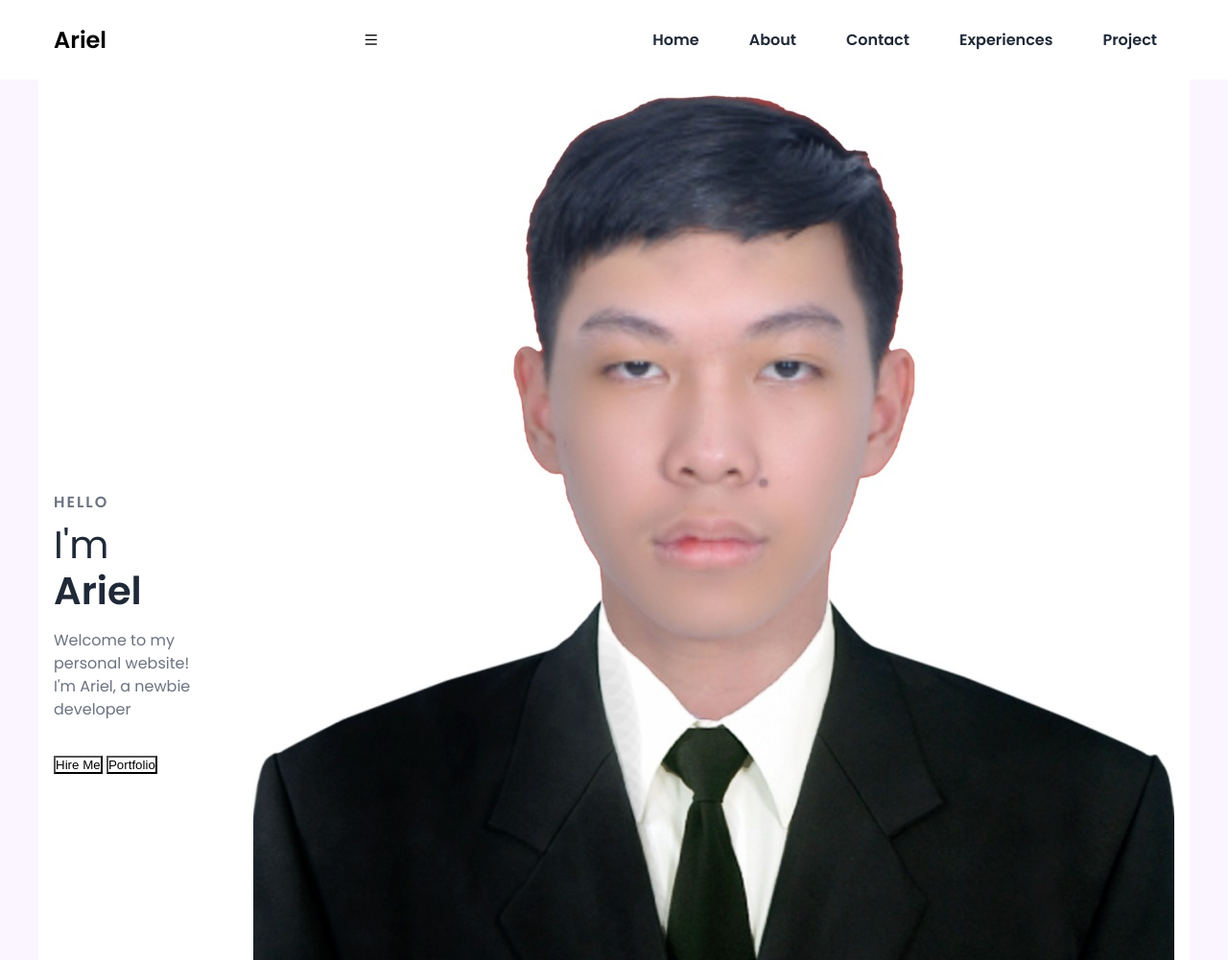
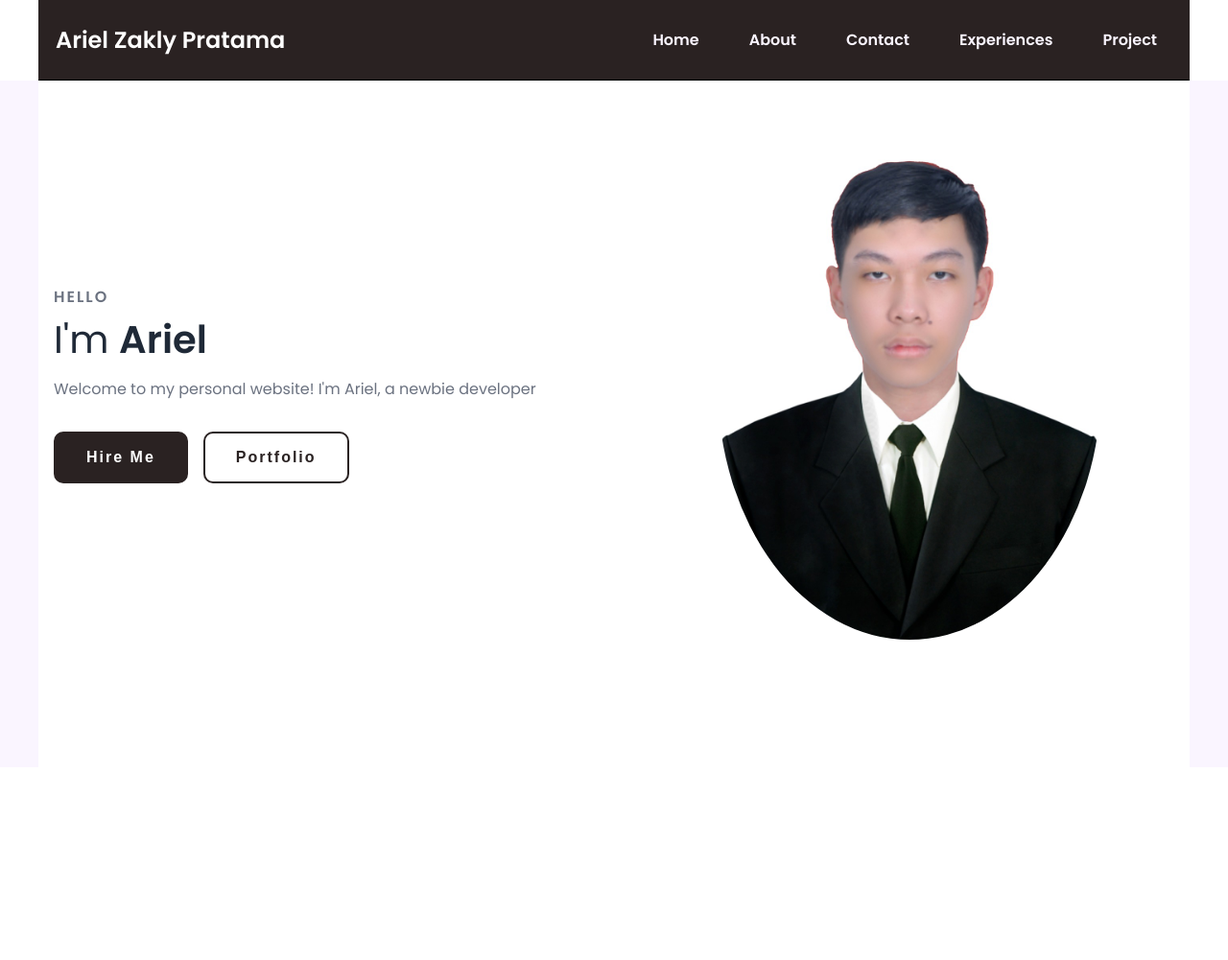
Before and after one commit to 24aeronyx/personalweb, a plain HTML site: page index.html in a window 1280 px wide. Shown: the top 1001 px of the page at 96% size. After the commit the page ends 800 px from the top, so only its background shows below. Drawn offline with nearby package versions, Linux system fonts and the light colour scheme.

Commit message:
Styling buttons

```diff
--- a/index.html
+++ b/index.html
@@ -13,10 +13,7 @@
 <body>
     <nav>
         <div class="nav__content">
-          <div class="logo"><a href="#">Ariel</a></div>
-          <label for="check" class="checkbox">
-            <i class="ri-menu-line"></i>
-          </label>
+          <div class="logo"><a href="#">Ariel Zakly Pratama</a></div>
           <ul>
             <li><a href="#">Home</a></li>
             <li><a href="#">About</a></li>
--- a/style.css
+++ b/style.css
@@ -1,9 +1,9 @@
 @import url("https://fonts.googleapis.com/css2?family=Poppins:wght@400;600;700&display=swap");
 
 :root {
-  --primary-color: black;
-  --primary-color-dark: black;
-  --secondary-color: black;
+  --primary-color: rgb(42, 34, 34);
+  --primary-color-dark: rgb(42, 34, 34);
+  --secondary-color: rgb(42, 34, 34);
   --text-dark: #1f2937;
   --text-light: #6b7280;
   --extra-light: #faf5ff;
@@ -17,9 +17,6 @@
   background: white;
 }
 
-.ri-menu-line{
-    color: black;
-}
 a {
   text-decoration: none;
 }
@@ -40,20 +37,24 @@ nav {
 .nav__content {
   max-width: var(--max-width);
   margin: auto;
+  background: var(--primary-color);
   padding: 1.5rem 1rem;
   display: flex;
   align-items: center;
   justify-content: space-between;
+  border-bottom: solid 1px;
 }
 
 nav .logo a {
   font-size: 1.5rem;
   font-weight: 600;
-  color: var(--primary-color);
+  border: 2px solid transparent;
+  color: white;
   transition: 0.3s;
+  background: var(--primary-color);
 }
 nav .logo a:hover {
-  color: var(--primary-color-dark);
+  color: white;
 }
 
 ul {
@@ -62,21 +63,24 @@ ul {
     gap: 1rem;
     list-style: none;
     transition: left 0.3s;
+    background:var(--primary-color);
+
   }
 
   ul li a {
     padding: 0.5rem 1rem;
+    background: var(--primary-color);
     border: 2px solid transparent;
     text-decoration: none;
     font-weight: 600;
-    color: var(--text-dark);
+    color: var(--extra-light);
     transition: 0.3s;
   }
 
   ul li a:hover {
-    border-top-color: var(--secondary-color);
-    border-bottom-color: var(--secondary-color);
-    color: var(--secondary-color);
+    border-left-color: white;
+    border-right-color: white;
+    color: white;
   }
 
   .section {
@@ -123,3 +127,48 @@ ul {
     color: var(--text-light);
     margin-bottom: 2rem;
   }
+
+  .action__btns {
+    display: flex;
+    gap: 1rem;
+  }
+
+  .action__btns button {
+    font-size: 1rem;
+    font-weight: 600;
+    letter-spacing: 2px;
+    padding: 1rem 2rem;
+    outline: none;
+    border: 2px solid var(--primary-color);
+    border-radius: 10px;
+    transition: 0.3s;
+    cursor: pointer;
+  }
+
+  .hire__me {
+    background-color: var(--primary-color);
+    color: #ffffff;
+  }
+
+  .hire__me:hover {
+    background-color: var(--primary-color-dark);
+  }
+
+  .portfolio {
+    color: var(--primary-color);
+  }
+
+  .portfolio:hover {
+    background-color: var(--primary-color-dark);
+    color: #ffffff;
+  }
+
+  .image {
+    display: grid;
+    place-items: center;
+  }
+
+  .image img {
+    width: min(25rem, 90%);
+    border-radius: 100%;
+  }
```
